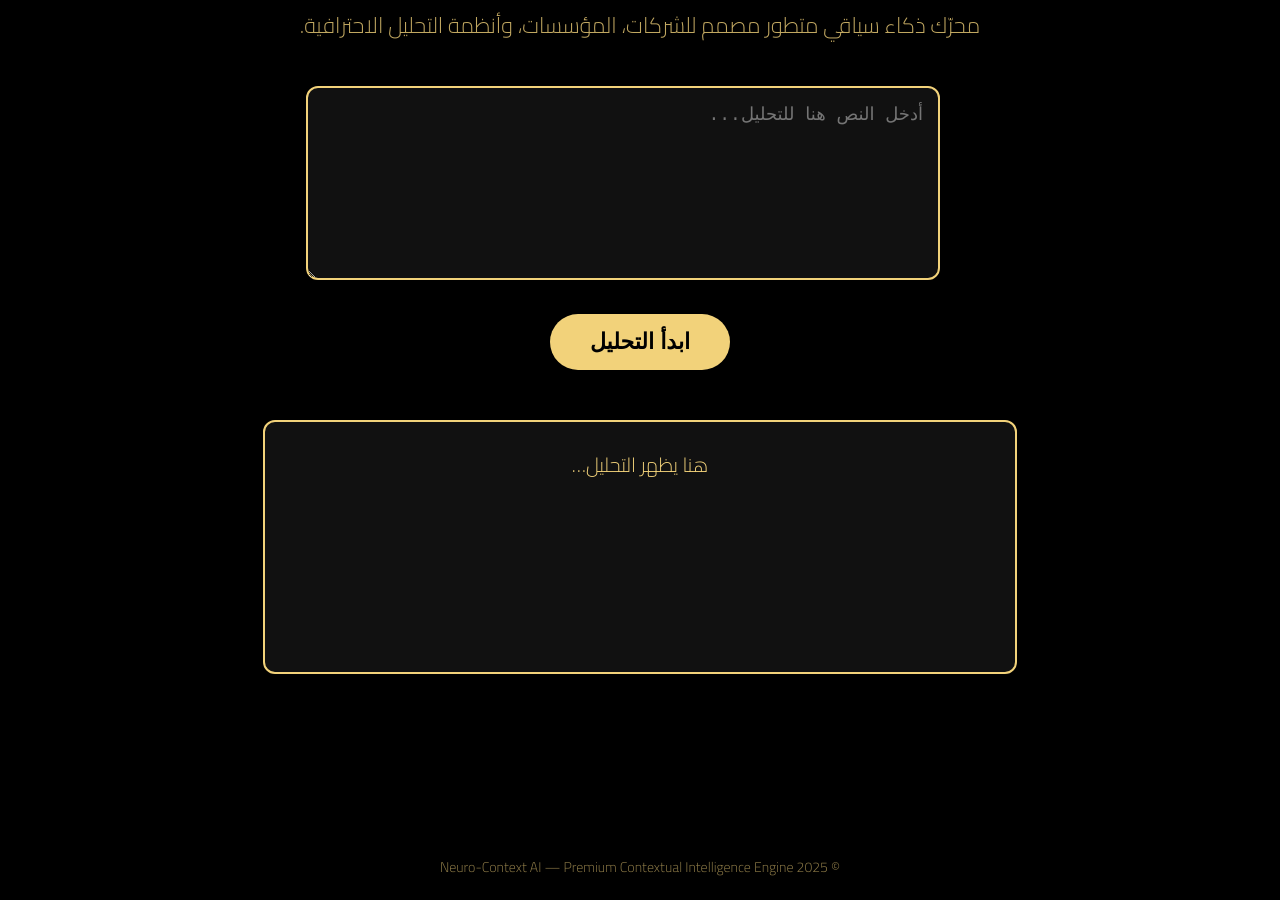
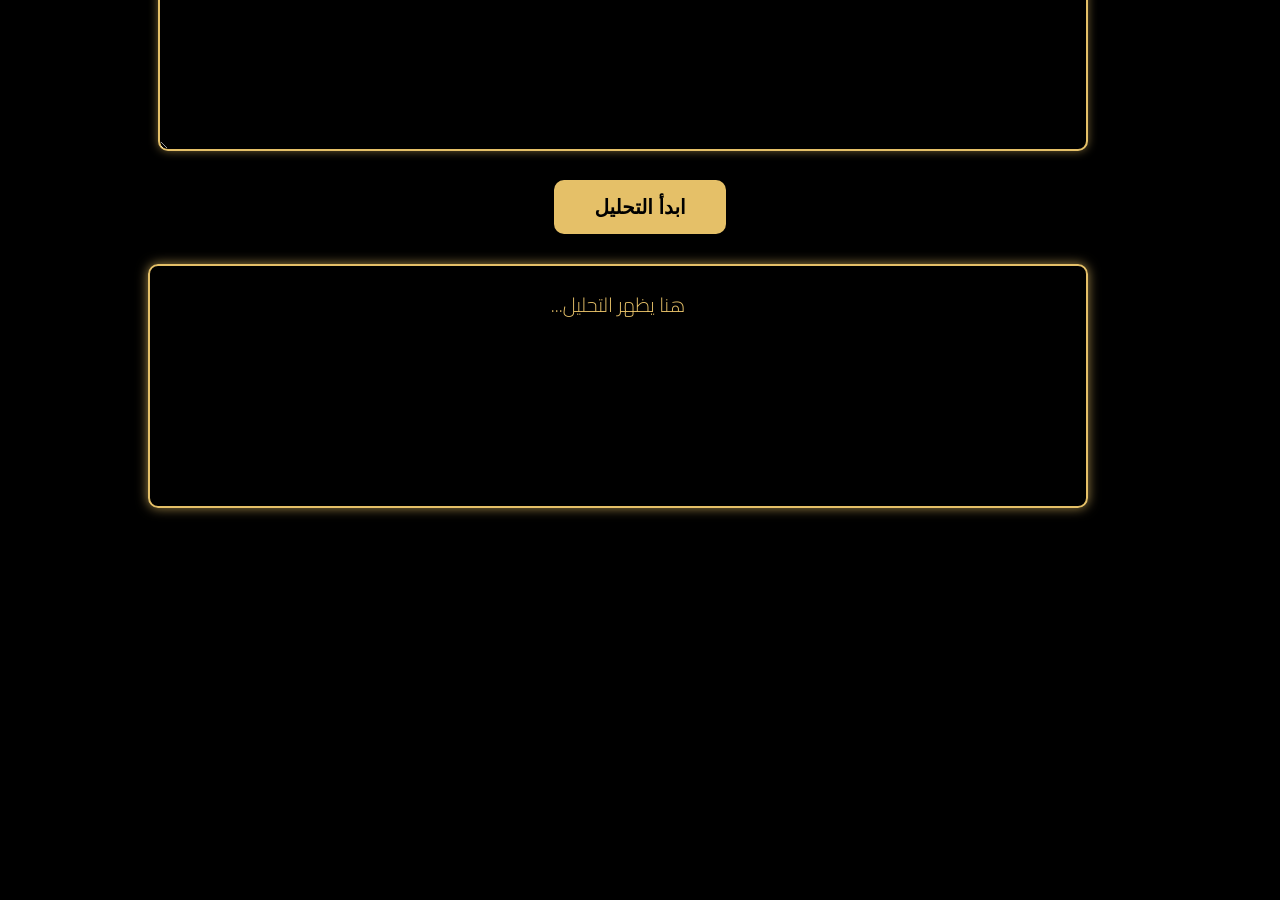
Before and after one commit to Amirah2025-code/Neuro-Context-AI, a plain HTML site: page index.html in a window 1280 px wide. Shown: the part 316-1216 px from the top of the page. After the commit the page ends 864 px from the top, so only its background shows below. Drawn offline with Linux system fonts and the light colour scheme.

Commit message:
Refactor index.html structure and update content

```diff
--- a/index.html
+++ b/index.html
@@ -3,152 +3,29 @@
 <head>
     <meta charset="UTF-8">
     <meta name="viewport" content="width=device-width, initial-scale=1.0">
-    <title>Neuro-Context AI</title>
+    <title>NEURO-CONTEXT AI</title>
 
-    <!-- خط فاخر -->
+    <!-- الخط -->
     <link href="https://fonts.googleapis.com/css2?family=Cairo:wght@300;600;900&display=swap" rel="stylesheet">
 
-    <style>
-        body {
-            margin: 0;
-            font-family: 'Cairo', sans-serif;
-            background: #000;
-            color: #f2d27a;
-            overflow-x: hidden;
-            text-align: center;
-        }
+    <!-- ملف التنسيق -->
+    <link rel="stylesheet" href="style.css">
+</head>
 
-        .header {
-            padding: 30px 0;
-            font-size: 36px;
-            font-weight: 900;
-            background: #111;
-            letter-spacing: 3px;
-            border-bottom: 2px solid #f2d27a;
-            text-shadow: 0 0 15px #f2d27a;
-        }
-
-        .hero {
-            padding: 80px 20px;
-        }
-
-        .hero-title {
-            font-size: 48px;
-            font-weight: 900;
-            color: #f2d27a;
-            margin-bottom: 20px;
-        }
-
-        .hero-sub {
-            font-size: 22px;
-            opacity: 0.8;
-            margin-bottom: 40px;
-        }
-
-        .input-area {
-            width: 80%;
-            max-width: 600px;
-            margin: auto;
-        }
-
-        textarea {
-            width: 100%;
-            height: 160px;
-            padding: 15px;
-            background: #111;
-            border: 2px solid #f2d27a;
-            border-radius: 12px;
-            color: #f2d27a;
-            font-size: 18px;
-            outline: none;
-        }
-
-        button {
-            margin-top: 25px;
-            background: #f2d27a;
-            color: #000;
-            padding: 15px 40px;
-            border: none;
-            border-radius: 40px;
-            font-size: 22px;
-            font-weight: 900;
-            cursor: pointer;
-            transition: 0.3s;
-        }
-
-        button:hover {
-            background: #ffea9c;
-            box-shadow: 0 0 20px #f2d27a;
-        }
-
-        .result-box {
-            margin-top: 50px;
-            padding: 25px;
-            min-height: 200px;
-            background: #111;
-            border: 2px solid #f2d27a;
-            border-radius: 12px;
-            width: 80%;
-            max-width: 700px;
-            margin-left: auto;
-            margin-right: auto;
-            font-size: 20px;
-            line-height: 1.8;
-        }
-
-        footer {
-            margin-top: 80px;
-            padding: 20px;
-            font-size: 14px;
-            opacity: 0.6;
-        }
-    </style>
-
-</head>
 <body>
-
     <div class="header">NEURO-CONTEXT AI</div>
 
-    <div class="hero">
-        <div class="hero-title">تحليل سياقي ذكي فائق الدقة</div>
-        <div class="hero-sub">
-            محرّك ذكاء سياقي متطور مصمم للشركات، المؤسسات، وأنظمة التحليل الاحترافية.
-        </div>
+    <div class="container">
+        <div class="subtitle">تحليل سياقي ذكي فائق الدقة</div>
+        <div class="description">محرّك ذكاء سياقي متطور مصمم للشركات، المؤسسات، وأنظمة التحليل الاحترافية.</div>
 
-        <div class="input-area">
-            <textarea id="userText" placeholder="أدخل النص هنا للتحليل..."></textarea>
-            <button onclick="analyze()">ابدأ التحليل</button>
-        </div>
+        <textarea id="inputText" placeholder="اكتب النص هنا للتحليل..."></textarea>
 
-        <div class="result-box" id="result">هنا يظهر التحليل…</div>
+        <button onclick="analyze()">ابدأ التحليل</button>
+
+        <div id="result" class="output">هنا يظهر التحليل...</div>
     </div>
 
-    <footer>
-        © 2025 Neuro-Context AI — Premium Contextual Intelligence Engine
-    </footer>
-
-    <script>
-        function analyze() {
-            const text = document.getElementById("userText").value.trim();
-            const result = document.getElementById("result");
-
-            if (text === "") {
-                result.innerHTML = "الرجاء إدخال نص للتحليل.";
-                return;
-            }
-
-            // محرك تحليل مبسط (placeholder)
-            result.innerHTML = "جاري تحليل السياق…";
-
-            setTimeout(() => {
-                result.innerHTML =
-                    "✓ تم التحليل بنجاح<br><br>" +
-                    "• طول النص: " + text.length + " حرف<br>" +
-                    "• أول 5 كلمات: " + text.split(" ").slice(0,5).join(" ") + "<br><br>" +
-                    "⚡ محرك Neuro-Context AI جاهز للترقية إلى نسخة احترافية للشركات.";
-            }, 1200);
-        }
-    </script>
-
+    <script src="script.js"></script>
 </body>
 </html>
```
